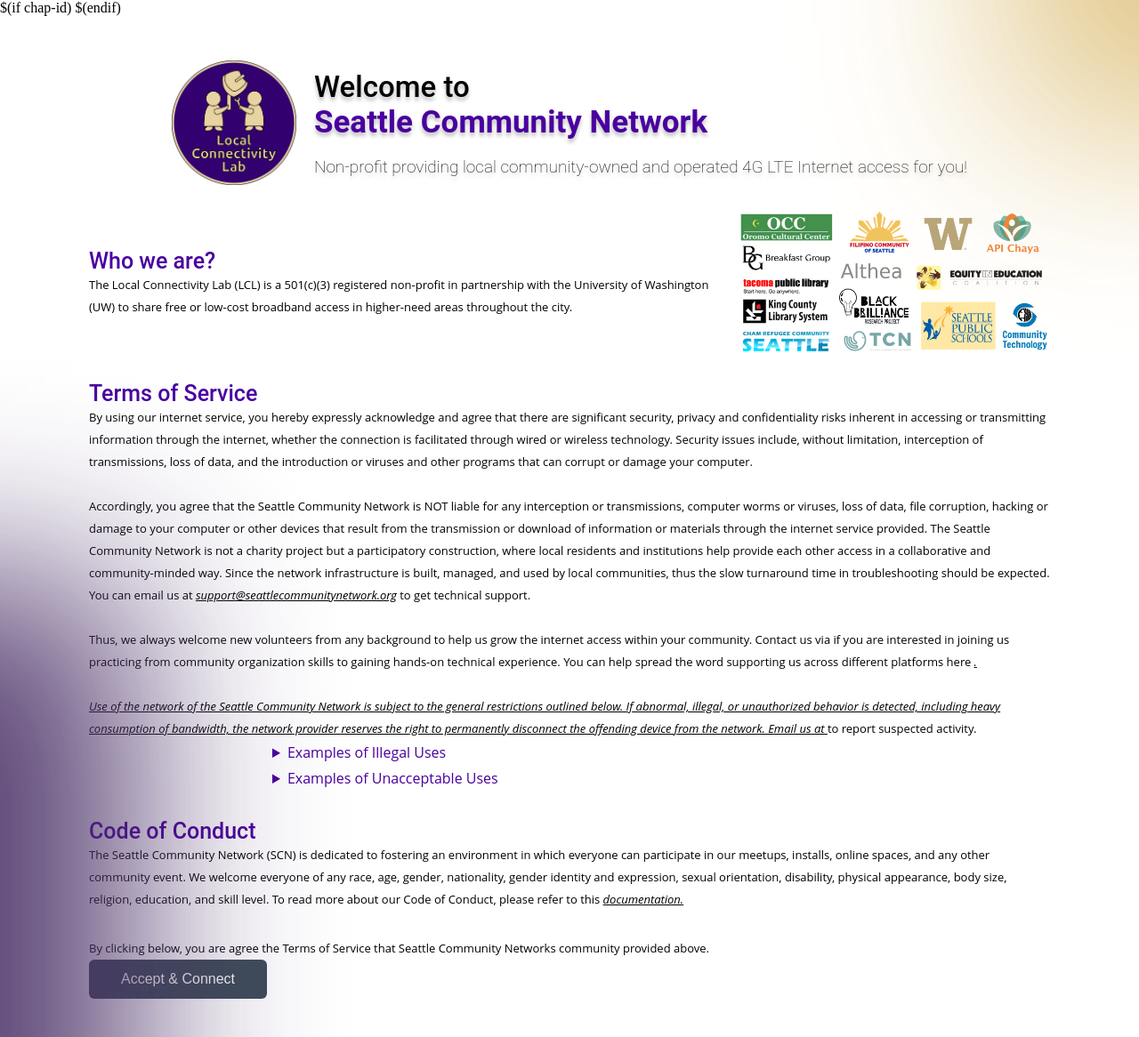
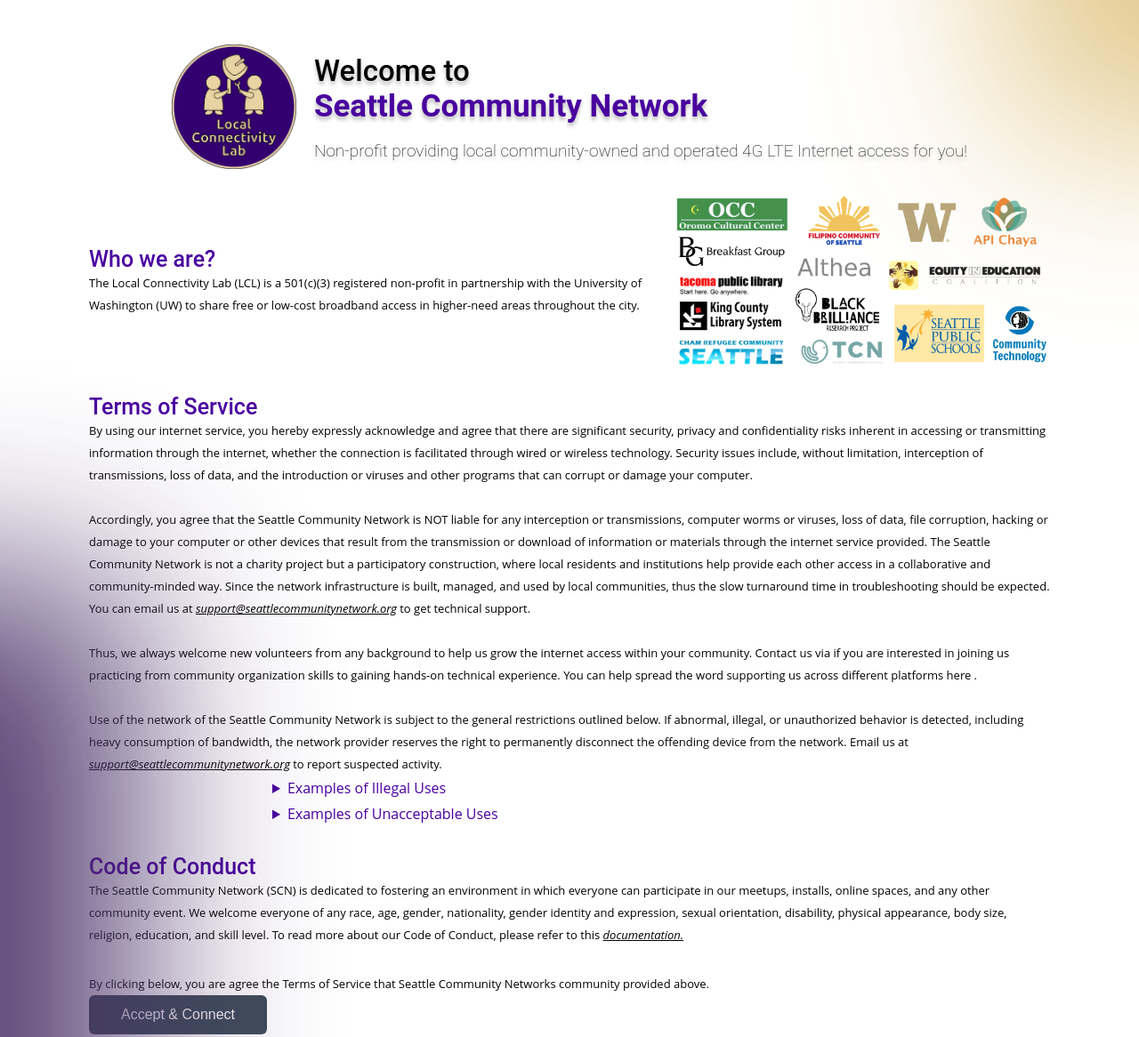
Before and after one commit to Local-Connectivity-Lab/captive-portal, a plain HTML site: page login.html in a window 1280 px wide. Shown: the top 1166 px of the page at 89% size. Before the commit the page ends 1143 px from the top, so only its background shows below. Drawn offline with Linux system fonts and the light colour scheme.

Commit message:
fixed links

```diff
--- a/login.html
+++ b/login.html
@@ -17,7 +17,7 @@
     <div class="back-purple back-grad"></div>
     <div class="back-yellow back-grad"></div>
 
-    $(if chap-id)
+    <!-- $(if chap-id) -->
     <!-- <form name="sendin" action="$(link-login-only)" method="post" style="display:none">
         <input type="hidden" name="username" />
         <input type="hidden" name="password" />
@@ -36,7 +36,7 @@
             return false;
         }
     </script>
-    $(endif)
+    <!-- $(endif) -->
     <div class="ie-fixMinHeight">
         <div class="main">
             <div class="welcome">
@@ -108,7 +108,9 @@
                         throughout the city.
                     </span>
                 </p>
-                <img src="img/partnerLogos.png" width="420" height="160" style="float: left; margin-left: 20px" />
+                <img src="img/partnerLogos.png" width="420"  style="float: left; margin-left: 20px; max-width:100%; height:auto" />
+                <!-- <img src="img/partnerLogos.png" width="420"  style="float: left; margin-left: 20px; max-width:100%; height:auto" /> -->
+
             </div>
 
             <div class="topic" style="flex-direction: column;">
@@ -140,12 +142,12 @@
                         interested in joining us practicing from community organization
                         skills to gaining hands-on technical experience.
                         You can help spread the word supporting us across
-                        different platforms here <a href="https://linktr.ee/seattlecommnet">.
+                        different platforms here <a href="https://linktr.ee/seattlecommnet"></a>.
                         <br></br>
                         Use of the network of the Seattle Community Network is subject to the general restrictions outlined below. If abnormal, illegal,
                         or unauthorized behavior is detected, including heavy consumption of bandwidth,
                         the network provider reserves the right to permanently disconnect the offending device
-                        from the network. Email us at <a href="mailto:support@seattlecommunitynetwork.org?subject=Report Suspected Activity in Using Network"></a> to report suspected activity.
+                        from the network. Email us at <a href="mailto:support@seattlecommunitynetwork.org?subject=Report Suspected Activity in Using Network">support@seattlecommunitynetwork.org</a> to report suspected activity.
                         <details>
                             <summary> Examples of Illegal Uses </summary>
                             <p>
```
